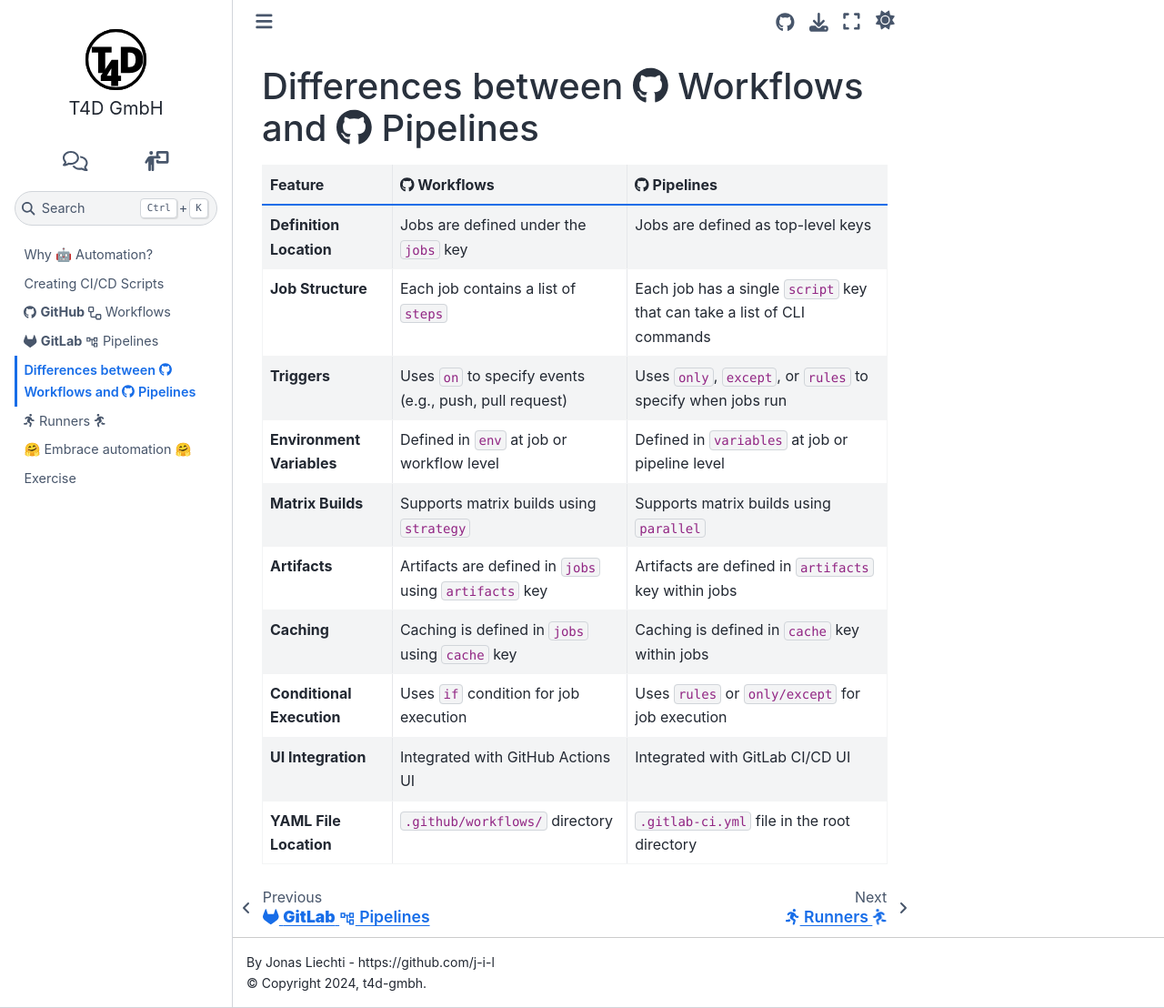
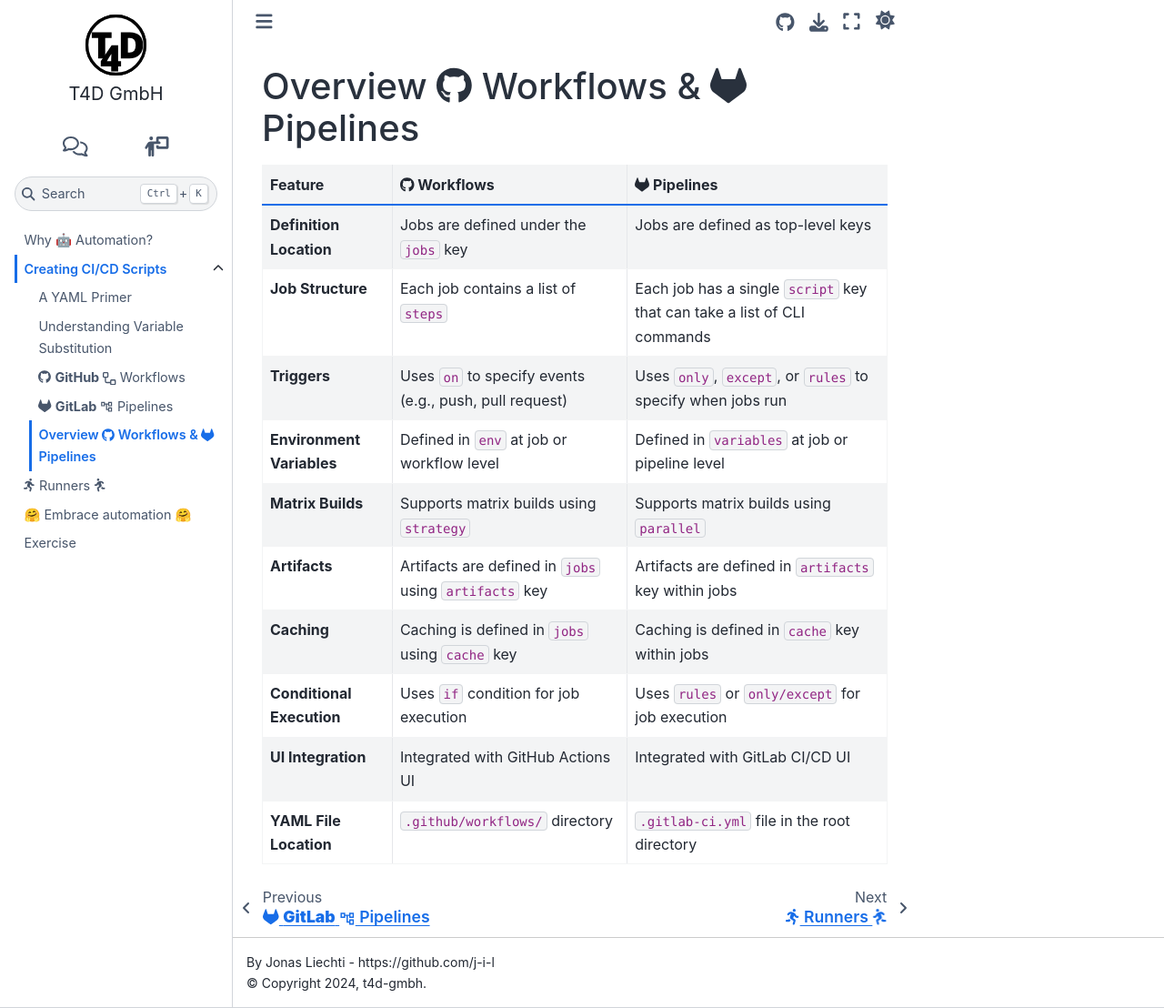
Before and after one commit to t4d-gmbh/ci-cd-workflows, a Sphinx documentation site: the page built from source/content/creating_workflows/overview.md, in a window 1280 px wide and 1108 px high. Shown: the whole window at 91% size. Built offline with Sphinx 7.4.7 and the Sphinx Book theme 1.1.4, drawn with Linux system fonts in a browser that asks for light colours; pages that are not in the unit, such as notebooks, are missing from menus; the version number could not be read and is left out.

Commit message:
restructuring

```diff
--- a/source/content/differences.md
+++ b/source/content/creating_workflows/overview.md
@@ -1,6 +1,6 @@
-## Differences between <i class="fab fa-github"></i> Workflows and <i class="fab fa-github"></i>  Pipelines
+## Overview <i class="fab fa-github"></i> Workflows & <i class="fab fa-gitlab"></i>  Pipelines
 
-| Feature                     | <i class="fab fa-github"></i> Workflows                          | <i class="fab fa-github"></i>  Pipelines                          |
+| Feature                     | <i class="fab fa-github"></i> Workflows                          | <i class="fab fa-gitlab"></i>  Pipelines                          |
 |-----------------------------|------------------------------------------|-------------------------------------------|
 | **Definition Location**      | Jobs are defined under the `jobs` key   | Jobs are defined as top-level keys        |
 | **Job Structure**           | Each job contains a list of `steps`     | Each job has a single `script` key that can take a list of CLI commands |
```
Also changed, not shown: source/content/creating_workflows/index.md (+3 -17 lines), source/content/creating_workflows/yaml_primer/index.md (+6 -1 lines), source/content/creating_workflows/github_workflows/advanced.md (renamed from source/content/github_workflows/advanced.md), source/content/creating_workflows/github_workflows/defining.md (renamed from source/content/github_workflows/defining.md), source/content/creating_workflows/github_workflows/elements.md (renamed from source/content/github_workflows/elements.md), source/content/creating_workflows/github_workflows/evaluation.md (renamed from source/content/github_workflows/evaluation.md), source/content/creating_workflows/github_workflows/example.md (renamed from source/content/github_workflows/example.md), source/content/creating_workflows/github_workflows/index.md (renamed from source/content/github_workflows/index.md), source/content/creating_workflows/github_workflows/workflows.md (added), source/content/creating_workflows/gitlab_pipelines/advanced.md (renamed from source/content/gitlab_pipelines/advanced.md), source/content/creating_workflows/gitlab_pipelines/defining.md (renamed from source/content/gitlab_pipelines/defining.md), source/content/creating_workflows/gitlab_pipelines/elements.md (renamed from source/content/gitlab_pipelines/elements.md), source/content/creating_workflows/gitlab_pipelines/evaluation.md (renamed from source/content/gitlab_pipelines/evaluation.md), source/content/creating_workflows/gitlab_pipelines/example.md (renamed from source/content/gitlab_pipelines/example.md), 1 more files.
